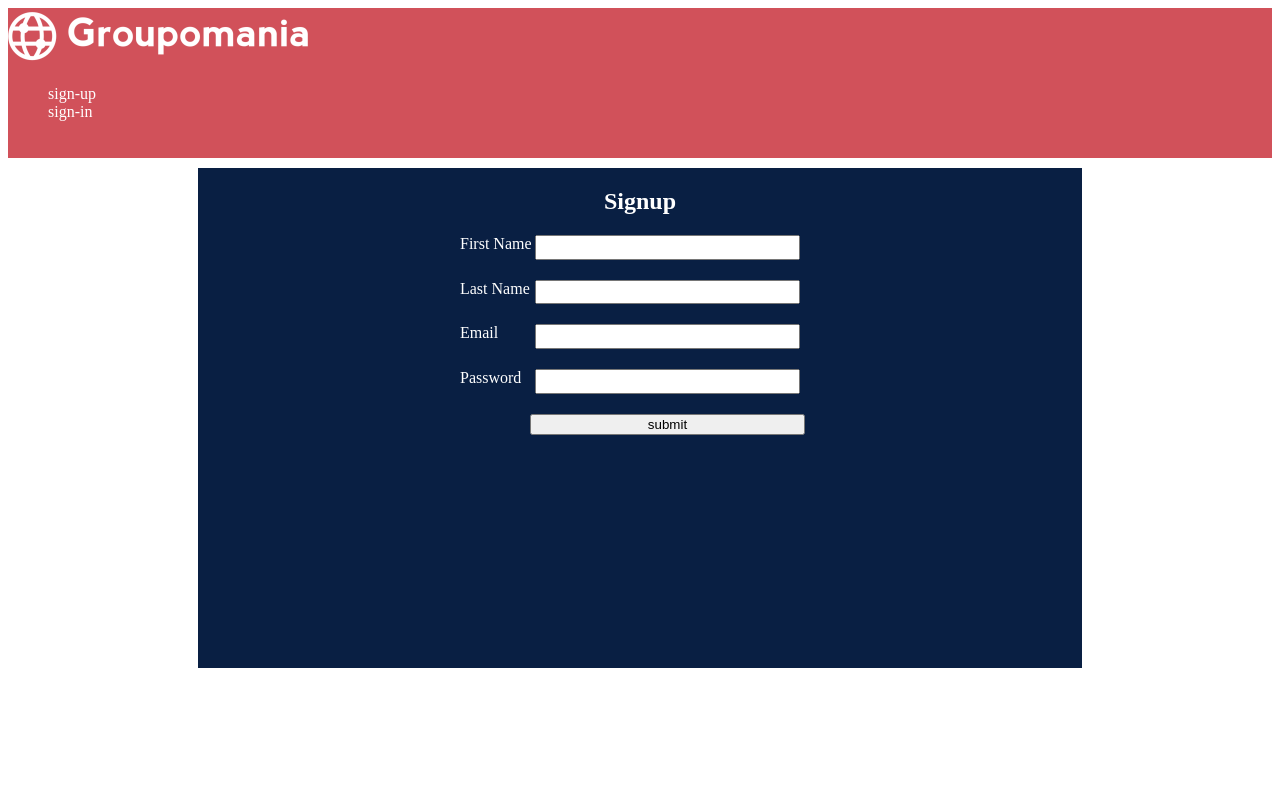
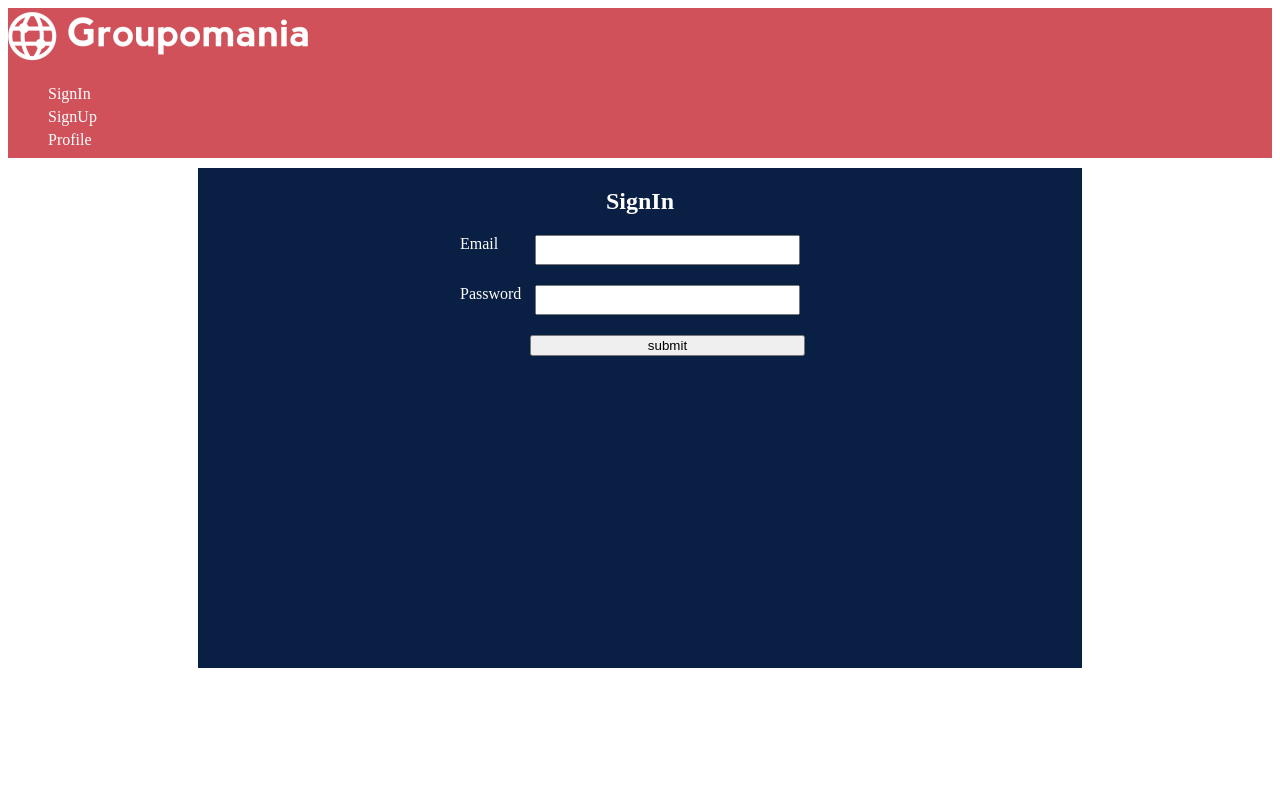
Before and after one commit to seanwr0/P7_Sean_Rosen_code, a Vue app in the folder project-7/: page /#/ in a window 1280 px wide. Shown: the top 800 px of the page. Built offline with nearby package versions, Linux system fonts and the light colour scheme.

Commit message:
added profile page, and vue router

```diff
--- a/project-7/package.json
+++ b/project-7/package.json
@@ -9,13 +9,15 @@
   },
   "dependencies": {
     "core-js": "^3.8.3",
-    "vue": "^3.2.13"
+    "vue": "^3.2.13",
+    "vue-router": "^4.0.3"
   },
   "devDependencies": {
     "@babel/core": "^7.12.16",
     "@babel/eslint-parser": "^7.12.16",
     "@vue/cli-plugin-babel": "~5.0.0",
     "@vue/cli-plugin-eslint": "~5.0.0",
+    "@vue/cli-plugin-router": "~5.0.0",
     "@vue/cli-service": "~5.0.0",
     "eslint": "^7.32.0",
     "eslint-plugin-vue": "^8.0.3",
--- a/project-7/src/App.vue
+++ b/project-7/src/App.vue
@@ -4,39 +4,22 @@
     <img alt="logo" src="./assets/icon-text.png">
 
     <ul id="profile">
-      <li @click="signupShow = !signupShow,signInShow = false">sign-up</li>
-      <li @click="signInShow = !signInShow, signupShow = false">sign-in</li>
+      <router-link to="/">SignIn</router-link>
+      <router-link to="/signUp">SignUp</router-link>
+      <router-link to="/profile">Profile</router-link>
     </ul>
 
   </div>
 
-  <div class="body" v-if="signupShow === true" >
-    <SignUp/>
-  </div>
-
-  <div class="body" v-if="signInShow === true" >
-    <SignIn/>
+  <div id="body">
+    <router-view />
   </div>
 
 </template>
 
 <script>
-import SignUp from './components/signUp.vue'
-import SignIn from './components/signIn.vue'
-
 export default {
   name: 'App',
-  components: {
-    SignUp,
-    SignIn
-},
-
-  data() {
-    return {
-      signupShow: true,
-      signInShow: true
-  }
-}
 
 }
 </script>
@@ -57,18 +40,19 @@ export default {
   width: 100%;
   background-color: #d1515a;
   min-width: 360px;
-
-  ul {
-    list-style: none;
-
-    li {
-      border: 5px;
-    }
-
+}
+#profile{
+  display: flex;
+  flex-direction: column;
+  width: 300px;
+  gap: 5px;
+  a{
+  text-decoration: none;
+  color: white;
   }
 }
 
-.body {
+#body {
   display: flex;
   justify-content: center;
   width: 100%;
--- a/project-7/src/main.js
+++ b/project-7/src/main.js
@@ -1,4 +1,5 @@
 import { createApp } from 'vue'
 import App from './App.vue'
+import router from './router'
 
-createApp(App).mount('#app')
+createApp(App).use(router).mount('#app')
--- /dev/null
+++ b/project-7/src/router/index.js
@@ -0,0 +1,28 @@
+import { createRouter, createWebHashHistory } from 'vue-router'
+import signIn from '../views/signIn'
+
+const routes = [
+  {
+    path: '/',
+    name: 'signIn',
+    component: signIn
+  },
+  {
+    path: '/signUp',
+    name: 'signUp',
+    component: () => import( '../views/signUp')
+  },
+  {
+    path: '/profile',
+    name: 'profile',
+    component: () => import( '../views/userProfile')
+  }
+
+]
+
+const router = createRouter({
+  history: createWebHashHistory(),
+  routes
+})
+
+export default router
--- /dev/null
+++ b/project-7/src/views/userProfile.vue
@@ -0,0 +1,102 @@
+<template>
+
+    <div id="submit-form">
+        <h2> profile</h2>
+
+        <span>
+            <p>First Name</p>
+            <p>{{firstName}}</p>
+        </span>
+
+        <span>
+            <p>Last Name</p>
+            <p>{{lastName}}</p>
+        </span>
+
+        <span>
+            <p>Email</p>
+            <p>{{email}}</p>
+        </span>
+
+
+        <button>Delete</button>
+
+
+
+    </div>
+
+</template>
+
+
+
+<script>
+export default {
+    name: 'userProfile',
+
+    data() {
+        return {
+            firstName: "d",
+            lastName: "d",
+            email: "d"
+        }
+    },
+
+    methods: {
+        getUserInfo() {
+
+            fetch('http://localhost:3000/api/auth/profile')
+                .then((response) => response.json())
+                .then((data) => console.log(data));
+
+
+        }
+    }
+}
+
+</script>
+
+
+
+
+
+  <!-- Add "scoped" attribute to limit CSS to this component only -->
+<style scoped lang="scss">
+#submit-form {
+    display: flex;
+    flex-direction: column;
+    align-items: center;
+    width: 70%;
+    min-width: 360px;
+    height: 500px;
+    background-color: #091f43;
+
+    form {
+        display: flex;
+        flex-direction: column;
+        width: 360px;
+        height: 200px;
+        gap: 20px;
+
+        span {
+            display: flex;
+            flex-direction: row;
+            height: 30px;
+            margin-right: 20px;
+        }
+
+        p {
+            margin: 0px;
+            width: 80px;
+        }
+    }
+
+    button {
+        width: 275px;
+        margin-left: 70px;
+    }
+
+    input {
+        width: 275px;
+    }
+}
+</style>
```
Also changed, not shown: project-7/src/views/signIn.vue (renamed from project-7/src/components/signIn.vue), project-7/src/views/signUp.vue (renamed from project-7/src/components/signUp.vue), 2 other files (tests, documents, lock files or other folders).
